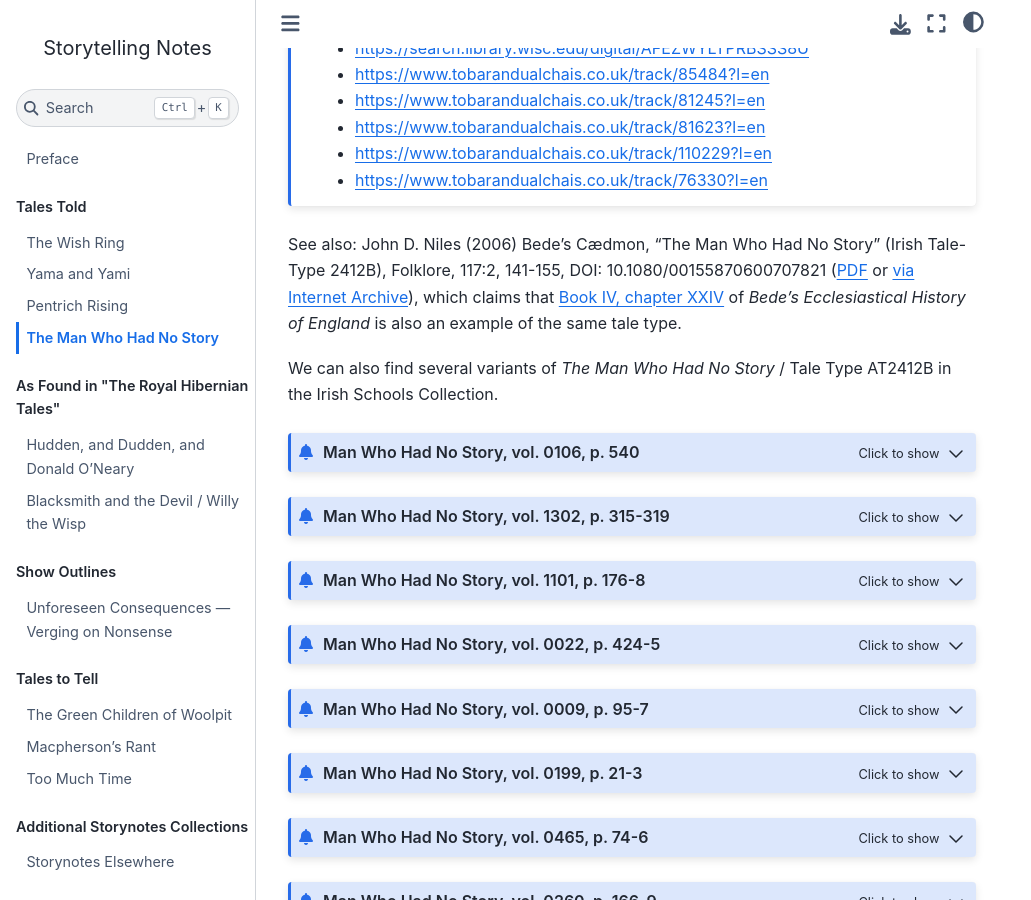
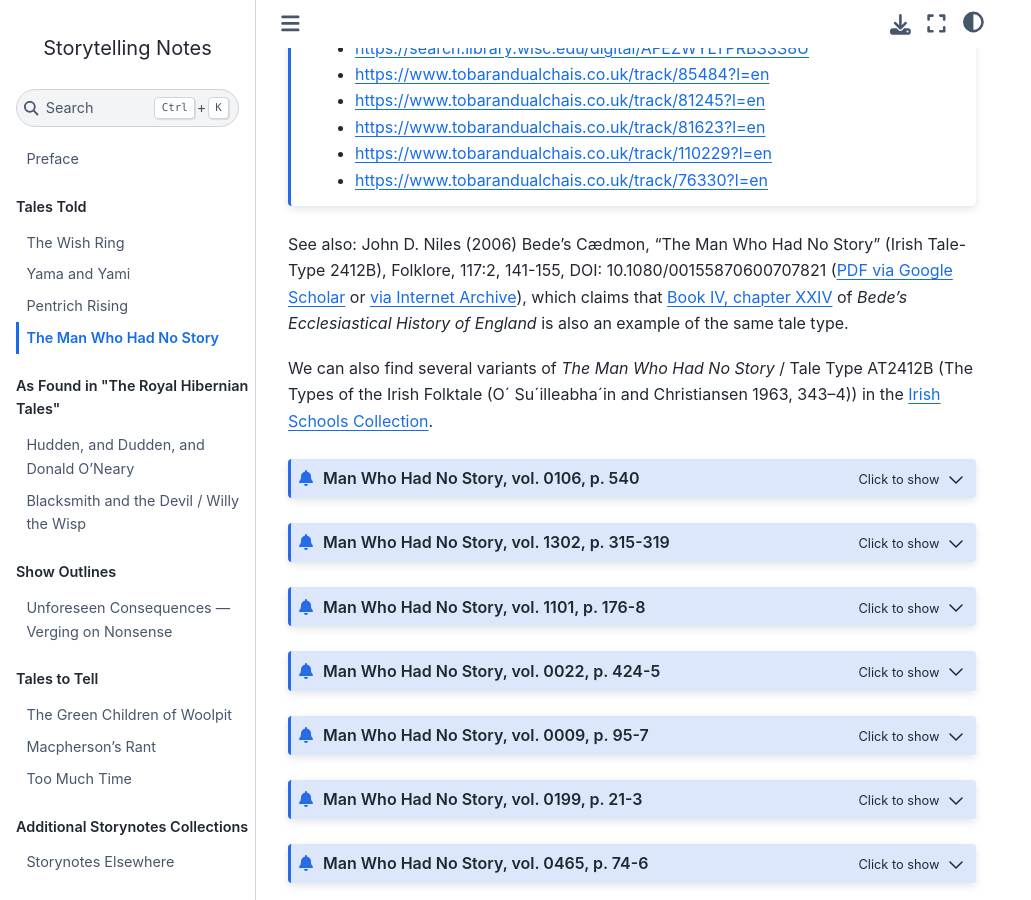
Before and after one commit to psychemedia/storytelling-notes, a Jupyter Book: the page built from man-no-story.md, in a window 1280 px wide and 900 px high, scrolled down 2319 px. Shown: the whole window, without its empty margins (0-1031 px from the left). Built offline with Jupyter Book 1.0.4 settings and Sphinx 7.4.7 and the Sphinx Book theme 1.1.4, drawn with Linux system fonts in a browser that asks for light colours.

Commit message:
Update man-no-story.md

````diff
--- a/man-no-story.md
+++ b/man-no-story.md
@@ -34,9 +34,10 @@ Summary-ish A laird of the black arts held a gathering for his workers, and serv
 
 ```
 
-See also: John D. Niles (2006) Bede's Cædmon, “The Man Who Had No Story” (Irish Tale-Type 2412B), Folklore, 117:2, 141-155, DOI: 10.1080/00155870600707821 ([PDF](https://www.tandfonline.com/doi/pdf/10.1080/00155870600707821?casa_token=okhrRdMCz6sAAAAA:Fo2Uwri9GEF_icf6Y_SJNbCHwLH_2NTG6abhpDciWB_cYhI5QvIPP0nqhUhF4Xl96UqcFVEif_EfW78) or [via Internet Archive](https://archive.org/details/sim_folklore_2006-08_117_2)), which claims that [Book IV, chapter XXIV](https://www.gutenberg.org/files/38326/38326-h/38326-h.html#toc233) of *Bede's Ecclesiastical History of England* is also an example of the same tale type.
+See also: John D. Niles (2006) Bede's Cædmon, “The Man Who Had No Story” (Irish Tale-Type 2412B), Folklore, 117:2, 141-155, DOI: 10.1080/00155870600707821 ([PDF via Google Scholar](https://scholar.google.com/scholar?hl=en&as_sdt=0%2C5&q=%22The+Man+Who+Had+No+Story%22&btnG) or [via Internet Archive](https://archive.org/details/sim_folklore_2006-08_117_2)), which claims that [Book IV, chapter XXIV](https://www.gutenberg.org/files/38326/38326-h/38326-h.html#toc233) of *Bede's Ecclesiastical History of England* is also an example of the same tale type.
 
-We can also find several variants of *The Man Who Had No Story* /  Tale Type AT2412B in the Irish Schools Collection.
+We can also find several variants of *The Man Who Had No Story* /  Tale Type AT2412B (The Types of the Irish Folktale
+(O´ Su´illeabha´in and Christiansen 1963, 343–4)) in the [Irish Schools Collection](https://www.duchas.ie/en/cbes/volumes).
 
 ```{admonition} Man Who Had No Story, vol. 0106, p. 540
 :class: dropdown
````
